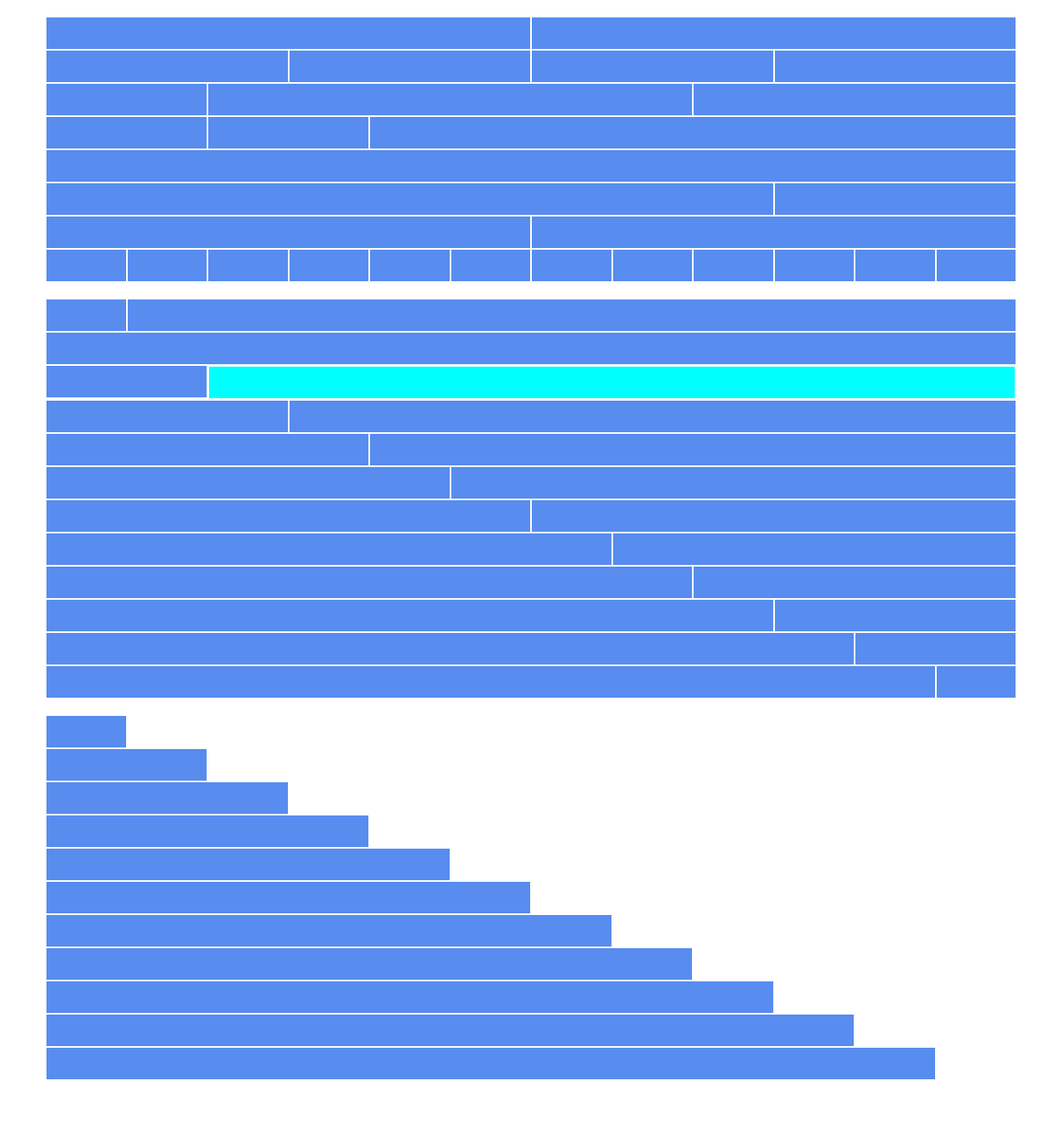
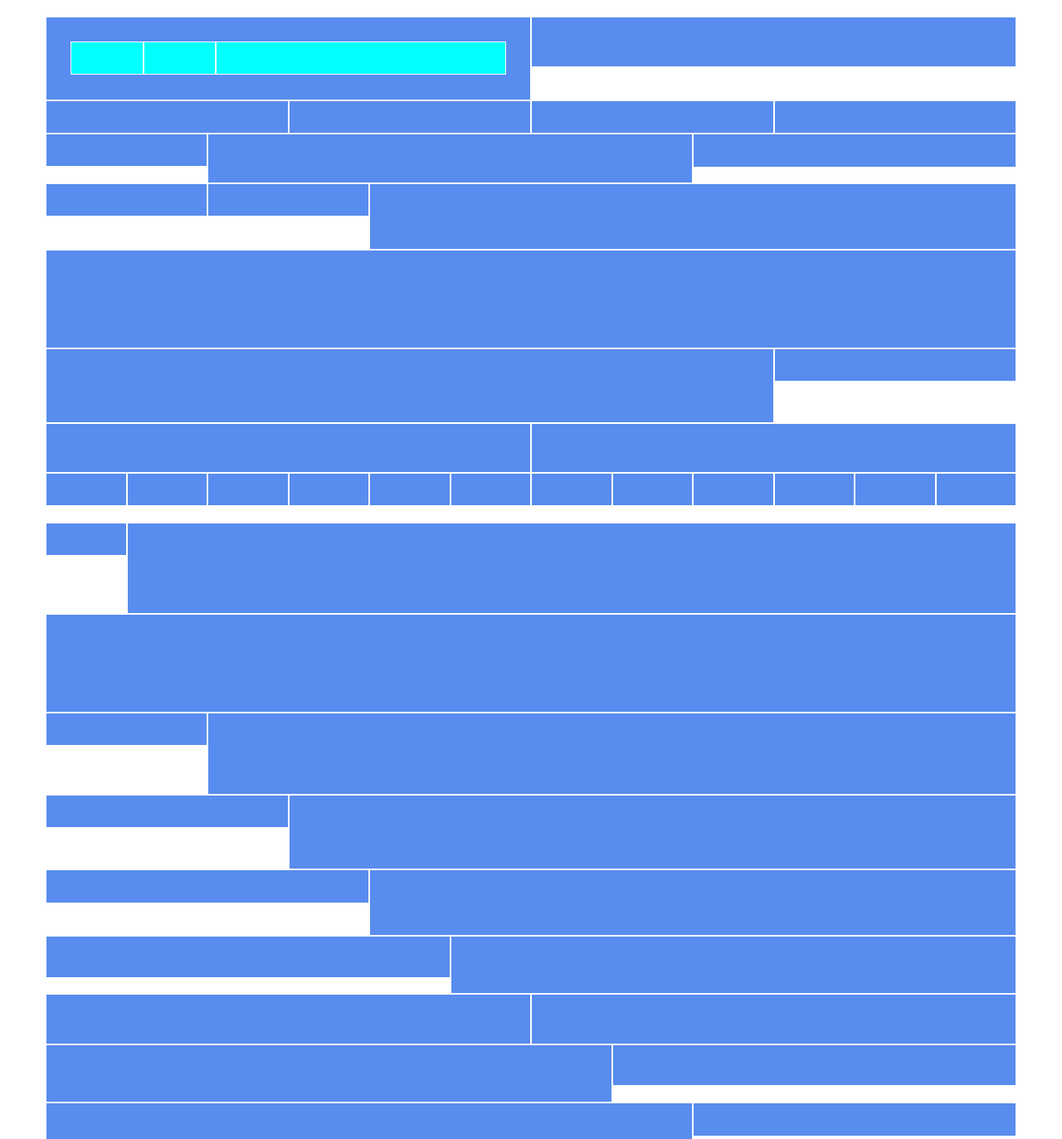
Before and after one commit to Giulia-92/html-css-12bool, a plain HTML site: page index.html in a window 1280 px wide. Shown: the top 1373 px of the page at 83% size. Before the commit the page ends 1302 px from the top, so only its background shows below. Drawn offline with Linux system fonts and the light colour scheme.

Commit message:
html-css-12bool

```diff
--- a/index.html
+++ b/index.html
@@ -15,7 +15,17 @@
         <section></section>
         <div class="row">
             <div class="col-sx-6 ">
-                <div class="box"></div>
+                <div class="box row">
+                    <div class="col-sx-2 ">
+                        <div class="box"></div>
+                    </div>
+                    <div class="col-sx-2 ">
+                        <div class="box"></div>
+                    </div>
+                    <div class="col-sx-8 ">
+                        <div class="box"></div>
+                    </div>
+                </div>
             </div>
             <div class="col-sx-6 ">
                 <div class="box"></div>
@@ -222,57 +232,57 @@
         </section>
         <section>
             <div class="row">
-                <div class="col-sx-1 .col-xs-ofset-11 ">
+                <div class="col-sx-1 col-xs-ofset-11 ">
                     <div class="box"></div>
                 </div>
             </div>
             <div class="row">
-                <div class="col-sx-2 .col-xs-ofset-10 ">
+                <div class="col-sx-2 col-xs-ofset-10 ">
                     <div class="box"></div>
                 </div>
             </div>
             <div class="row">
-                <div class="col-sx-3 .col-xs-ofset-9 ">
+                <div class="col-sx-3 col-xs-ofset-9 ">
                     <div class="box"></div>
                 </div>
             </div>
             <div class="row">
-                <div class="col-sx-4 .col-xs-ofset-8 ">
+                <div class="col-sx-4 col-xs-ofset-8 ">
                     <div class="box"></div>
                 </div>
             </div>
             <div class="row">
-                <div class="col-sx-5 .col-xs-ofset-7 ">
+                <div class="col-sx-5 col-xs-ofset-7 ">
                     <div class="box"></div>
                 </div>
             </div>
             <div class="row">
-                <div class="col-sx-6 .col-xs-ofset-6 ">
+                <div class="col-sx-6 col-xs-ofset-6 ">
                     <div class="box"></div>
                 </div>
             </div>
             <div class="row">
-                <div class="col-sx-7 .col-xs-ofset-5 ">
+                <div class="col-sx-7 col-xs-ofset-5 ">
                     <div class="box"></div>
                 </div>
             </div>
             <div class="row">
-                <div class="col-sx-8 .col-xs-ofset-4 ">
+                <div class="col-sx-8 col-xs-ofset-4 ">
                     <div class="box"></div>
                 </div>
             </div>
             <div class="row">
-                <div class="col-sx-9 .col-xs-ofset-3 ">
+                <div class="col-sx-9 col-xs-ofset-3 ">
                     <div class="box"></div>
                 </div>
             </div>
             <div class="row">
-                <div class="col-sx-10 .col-xs-ofset-2 ">
+                <div class="col-sx-10 col-xs-ofset-2 ">
                     <div class="box"></div>
                 </div>
             </div>
             <div class="row">
-                <div class="col-sx-11 .col-xs-ofset-1 ">
+                <div class="col-sx-11 col-xs-ofset-1 ">
                     <div class="box"></div>
                 </div>
             </div>
--- a/style 12b.css
+++ b/style 12b.css
@@ -1,13 +1,16 @@
 
-.box, .box1{
+.box{
     min-height: 40px;
     border: 1px solid rgb(255, 255, 255);
     background-color: rgb(88, 140, 238);
     text-align: center;
+    padding: 5%;
 }
 section{
     margin-top: 20px;
 }
-.box1{
-background-color: aqua;
+
+.box.row div{
+    background-color: aqua;
+
 }
```
